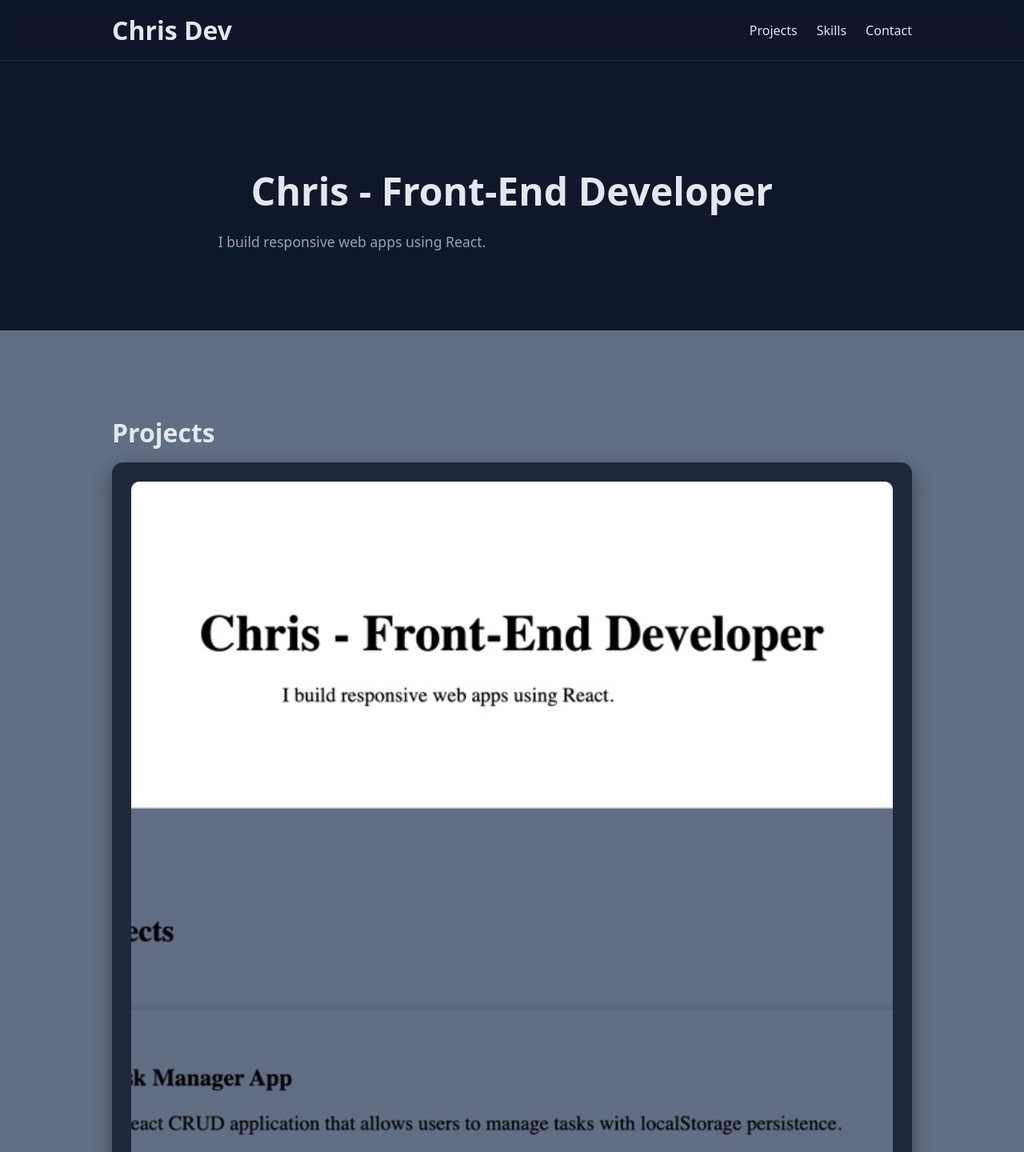
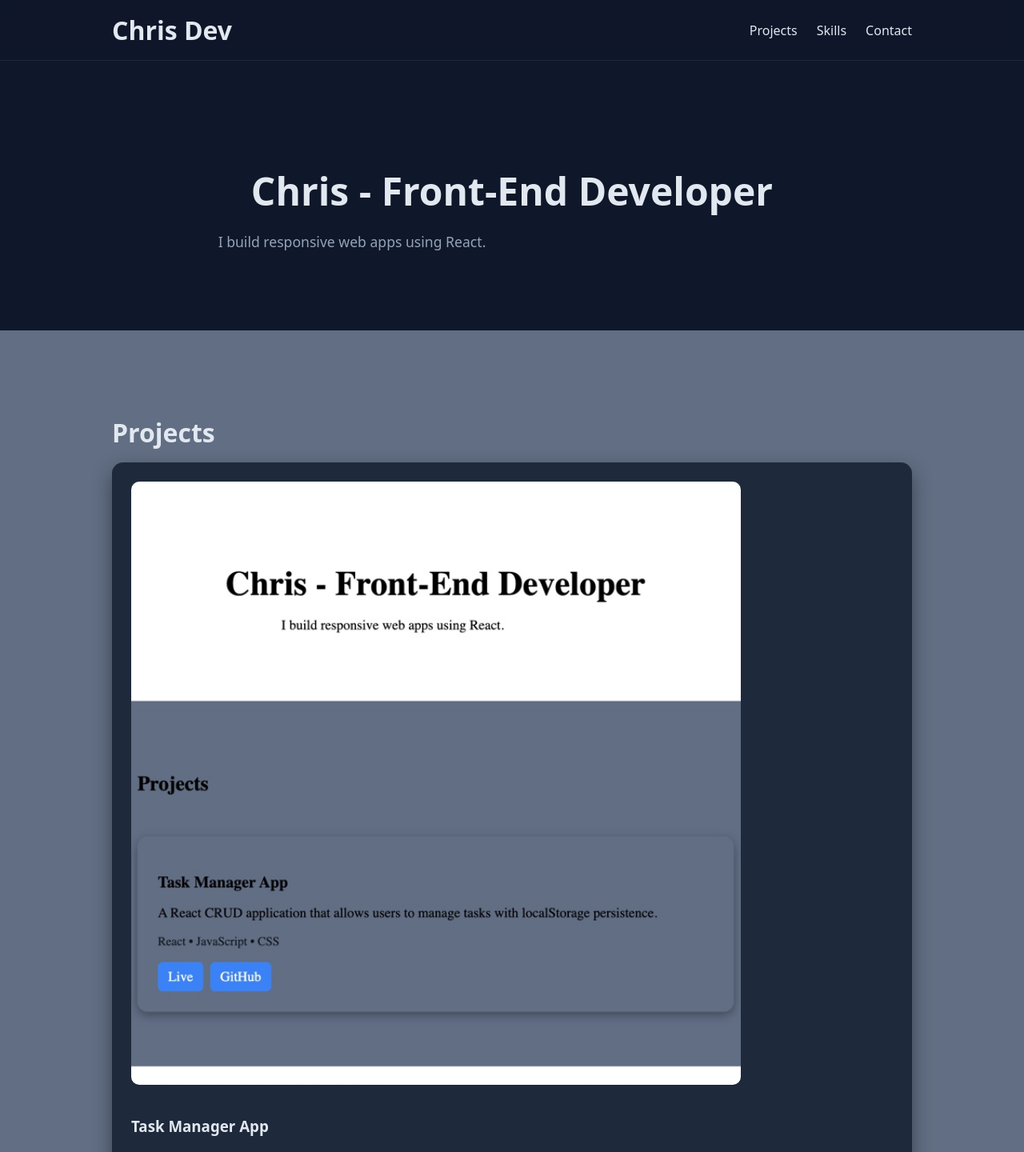
Before and after one commit to ccotti/portfolio, a React app: page / in a window 1280 px wide. Shown: the top 1440 px of the page at 80% size. Built offline with nearby package versions, Linux system fonts and the light colour scheme; the HTML template or start-up script is replaced by a standard one.

Commit message:
updates for image issue

```diff
--- a/src/styles.css
+++ b/src/styles.css
@@ -86,8 +86,8 @@ html {
 }
 
 .project-card img {
-  width: 100%;
-  height: 100%;
+  width: 80%;
+  height: 80%;
   object-fit: cover;
   border-radius: 10px;
   margin-bottom: 1rem;
```
